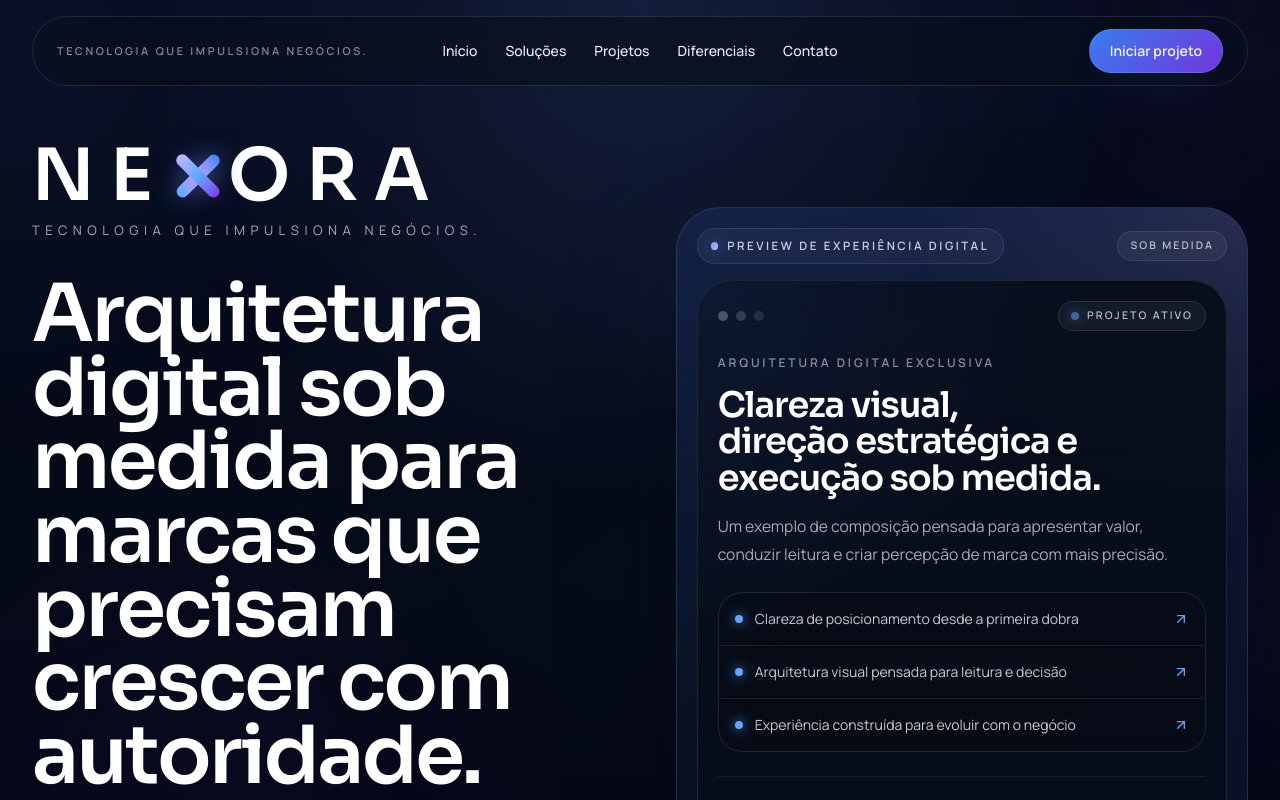
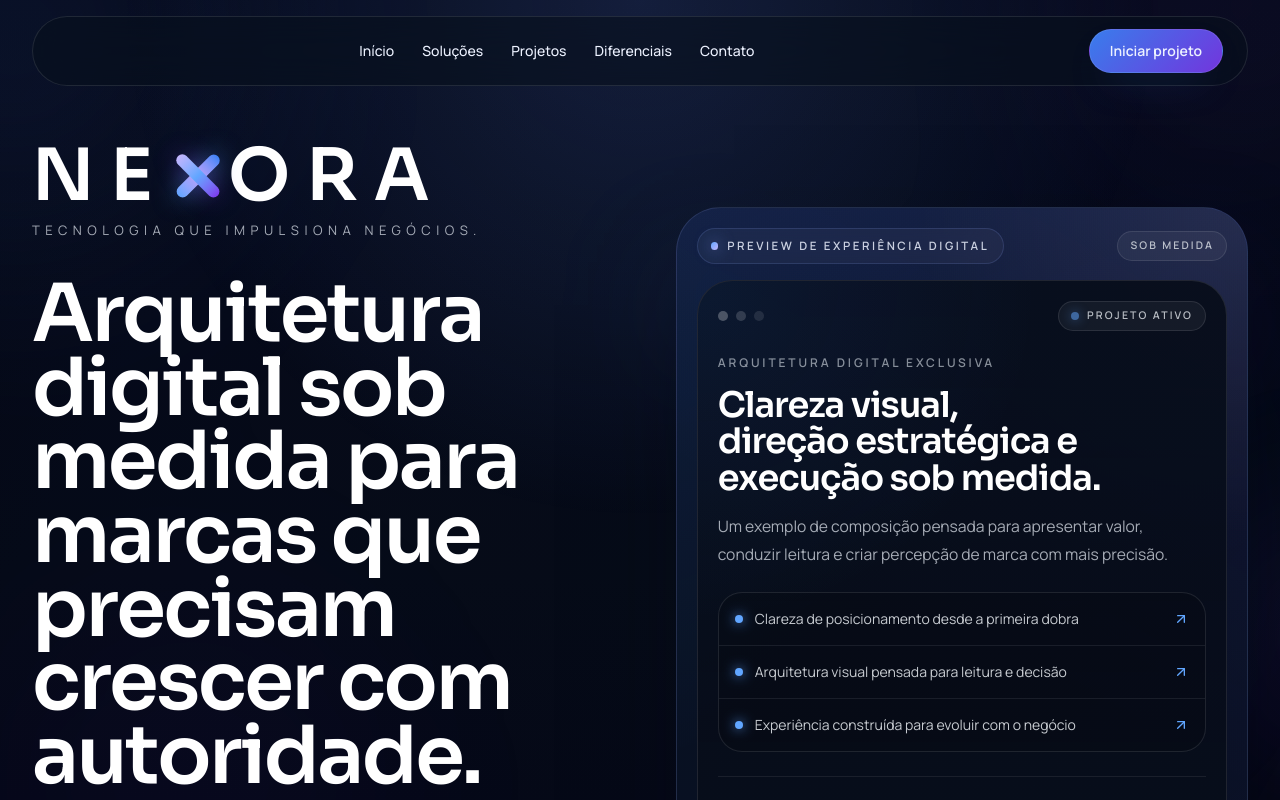
Before and after one commit to GustavobrittoDev/NEXORA, a Next.js app: page / in a window 1280 px wide. Shown: the top 800 px of the page. Built offline with nearby package versions, Linux system fonts and the light colour scheme.

Commit message:
Remove desktop header slogan

```diff
--- a/components/site-header.tsx
+++ b/components/site-header.tsx
@@ -121,11 +121,7 @@ export function SiteHeader() {
               : "border-white/10 bg-[#07101d]/58 backdrop-blur-xl",
           ].join(" ")}
         >
-          <div className="items-center px-6 py-3 lg:grid lg:grid-cols-[1fr_auto_1fr] lg:gap-6">
-            <p className="text-[0.68rem] font-semibold uppercase tracking-[0.24em] text-slate-200/56">
-              Tecnologia que impulsiona negócios.
-            </p>
-
+          <div className="items-center px-6 py-3 lg:grid lg:grid-cols-[1fr_auto] lg:gap-8">
             <nav
               className="flex items-center justify-center gap-7"
               aria-label="Navegação principal"
```
